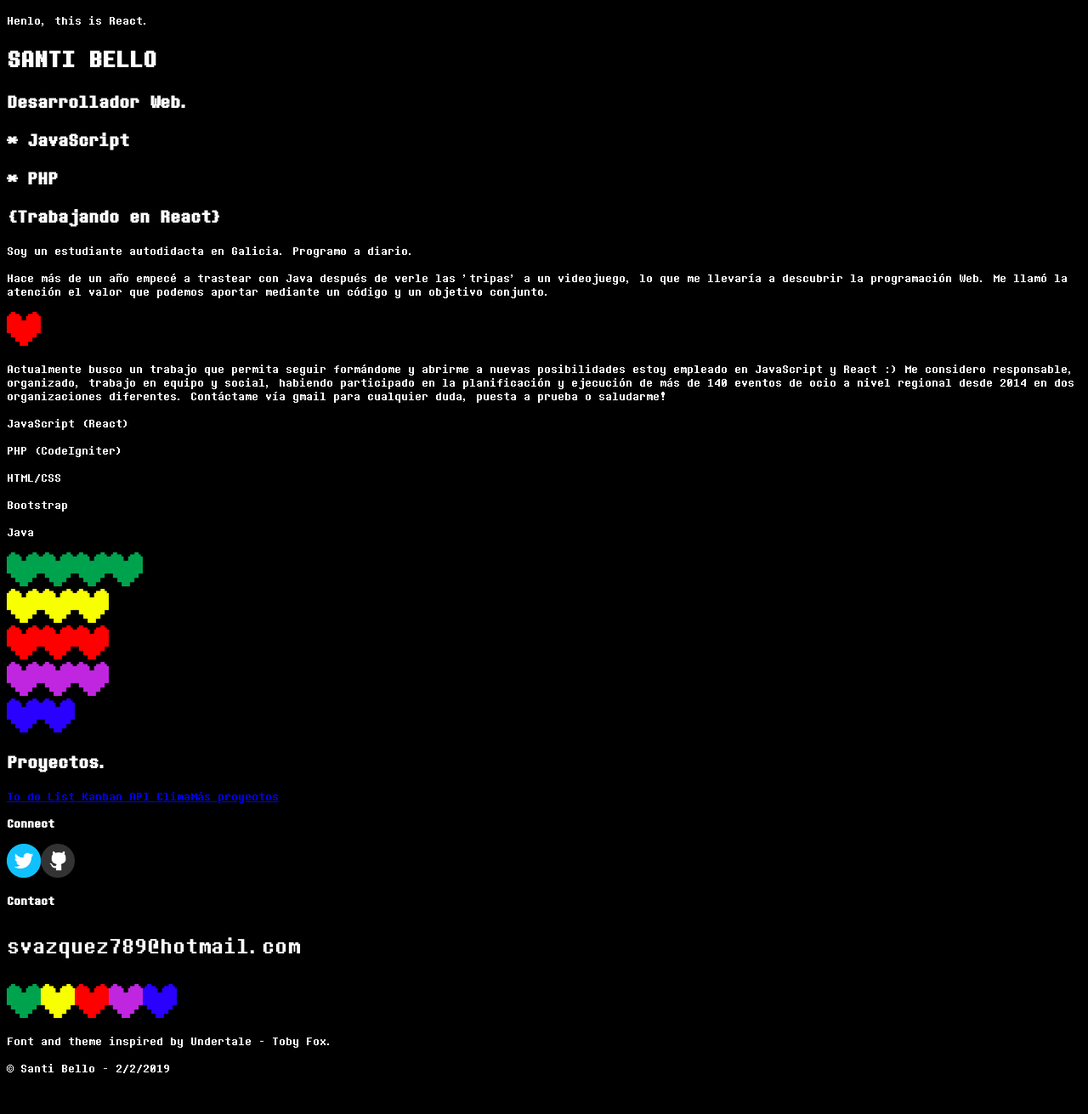
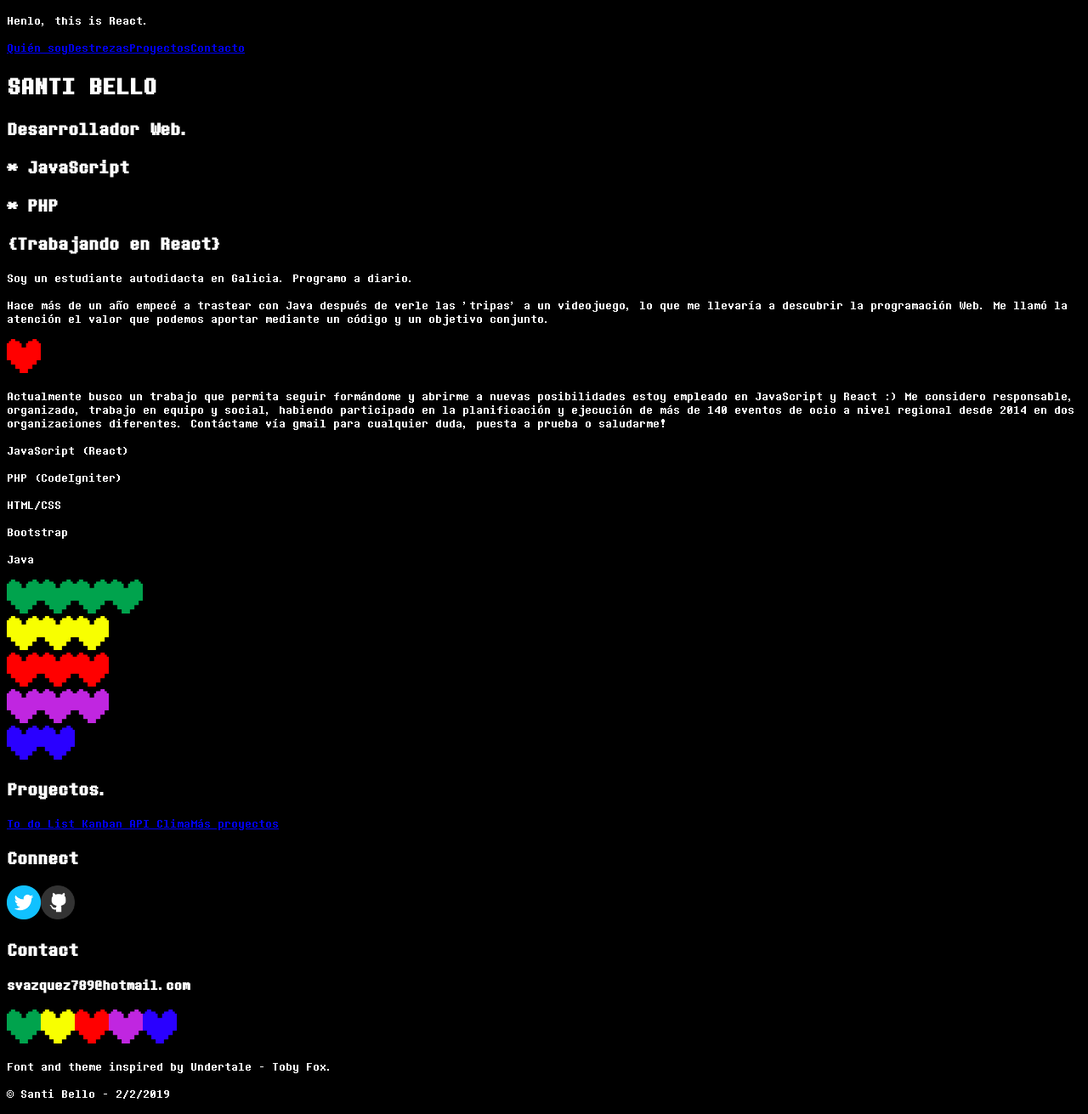
Before and after one commit to debello/Nueva-web, a React (Create React App) app: page / in a window 1280 px wide. Shown: the whole page at 85% size. Before the commit the page ends 1281 px from the top, so only its background shows below. Built offline with nearby package versions, Linux system fonts and the light colour scheme.

Commit message:
Refactor

```diff
--- a/src/App.js
+++ b/src/App.js
@@ -1,11 +1,12 @@
 import React from 'react';
-import { Titulo, Descripcion, Destrezas, Proyectos, Pie } from "./parts/Portfolio";
+import { Navbar, Titulo, Descripcion, Destrezas, Proyectos, Pie } from "./parts/Portfolio";
 import './css/old.css'
 
 function App() {
   return (
     <div id="all-this-web" async >
       <p>Henlo, this is React.</p>
+      <Navbar />
       <Titulo />
       <Descripcion />
       <Destrezas />
--- a/src/parts/Portfolio.js
+++ b/src/parts/Portfolio.js
@@ -1,19 +1,24 @@
 import React from 'react';
 import "./../css/old.css"
 
+// eslint-disable-next-line
+const myScript = () => {
     const script = document.createElement("script")
     script.async = true
     script.src = "/scripts/myscript.js"
-document.body.appendChild(script)
-
+    return document.body.appendChild(script)
+}
+// eslint-disable-next-line
+(function createGoogleScript() {
     const googleScript = document.createElement("script")
     googleScript.async = true
     googleScript.src = "/scripts/googleScript.js"
     document.head.appendChild(googleScript)
+})()
 
 const Navbar = () => {
     return (
-        <nav id='navbar'>
+        <nav class='navbar'>
             <a href='#quien-soy'>Quién soy</a>
             <a href='#destrezas'>Destrezas</a>
             <a href='#projects-redirect'>Proyectos</a>
@@ -24,8 +29,8 @@ const Navbar = () => {
 
 const Titulo = () => {
     return(
-    <div id='welcome-section'>
-        <h1 id="this-is-title" >SANTI BELLO</h1>
+    <div class='welcome-section'>
+        <h1 class="this-is-title" >SANTI BELLO</h1>
         <h2 className='hover-1'>Desarrollador Web.</h2>
         <h2 className='hover-2'>* JavaScript</h2>
         <h2 className='hover-2'>* PHP</h2>
@@ -36,7 +41,7 @@ const Titulo = () => {
 
 const Descripcion = () => {
     return(
-        <div id='quien-soy'>
+        <div class='quien-soy'>
             <p>Soy un estudiante <span className='hover-2'>autodidacta</span> en Galicia. Programo a diario.</p>
             <p>Hace más de un año empecé a trastear con Java después de verle las 'tripas' a un videojuego, lo que me llevaría a descubrir la programación Web.
             Me llamó la atención el <span className='hover-2'>valor</span> que podemos aportar mediante un código y un objetivo conjunto.</p>
@@ -50,15 +55,14 @@ const Descripcion = () => {
 
 const Destrezas = () => {
     return (
-        <div className="skills" id='destrezas'>
+        <div className="skills" class='destrezas'>
             <div className="skills-names">
-                <div><p>JavaScript (React)</p></div>
-                <div><p>PHP (CodeIgniter)</p></div>
-                <div><p>HTML/CSS</p></div>
-                <div><p>Bootstrap</p></div>
-                <div><p>Java</p></div>
+                <p>JavaScript (React)</p>
+                <p>PHP (CodeIgniter)</p>
+                <p>HTML/CSS</p>
+                <p>Bootstrap</p>
+                <p>Java</p>
             </div>
-
             <div className="skills-hearts">
                 <div>
                     <img src="img/heart_green.png" alt="corazón verde" />
@@ -93,9 +97,8 @@ const Destrezas = () => {
 const Proyectos = () => {
     return (
         <>
-            <div id='projects-redirect'></div>
-            <h2>Proyectos.</h2>
-            <section id='projects' className='projects-grid'>
+            <h2 class='projects-redirect'>Proyectos.</h2>
+            <section class='projects' className='projects-grid'>
                 <a className='p-1' href='https://debello.github.io/todolist/' rel="noopener noreferrer">To do List </a>
                 <a className='p-2' href='https://debello.github.io/kanban_bello/' rel="noopener noreferrer">Kanban </a>
                 <a className='p-3' href='https://github.com/debello/API-Clima' rel="noopener noreferrer">API Clima</a>
@@ -107,18 +110,14 @@ const Proyectos = () => {
 
 const Pie = () => {
     return (
-    <>
-        <div id='pie-pagina'>
-            <p id='profile-link'><strong>Connect</strong></p>
-            <div id='social-buttons'>
-                <a href="https://twitter.com/debellodev" className="" rel="noopener noreferrer"><img className="RRSS" src="img/twitter-logo.png"alt="twitter handle" /></a>
-                <a href="https://github.com/debello/" className="" rel="noopener noreferrer"><img className="RRSS" src="img/github-logo.png" alt="twitter handle" /></a>
+        <div class='pie-pagina'>
+            <h2 class='profile-link'>Connect</h2>
+            <div class='social-buttons'>
+                <a href="https://twitter.com/debellodev" rel="noopener noreferrer"><img src="img/twitter-logo.png"alt="twitter handle" /></a>
+                <a href="https://github.com/debello/" rel="noopener noreferrer"><img src="img/github-logo.png" alt="twitter handle" /></a>
             </div>
-            <div id='mini-raya'></div>
-            <p><strong>Contact</strong></p>
-            <p id='txt-mail' style={{fontSize: "30px"}}>svazquez789@hotmail.com</p>
-            <div id='raya'></div>
-
+            <h2>Contact</h2>
+            <h3>svazquez789@hotmail.com</h3>
             <div>
                 <img className="fin heart hgreen" src="img/heart_green.png" alt="corazones pequeños" />
                 <img className="fin heart hyellow" src="img/heart_yellow.png" alt="corazones pequeños" />
@@ -126,12 +125,9 @@ const Pie = () => {
                 <img className="fin heart hviolet" src="img/heart_violet.png" alt="corazones pequeños" />
                 <img className="fin heart hblue" src="img/heart_blue.png" alt="corazones pequeños" />
             </div>
+            <p className='credits'>Font and theme inspired by Undertale - Toby Fox.</p>
+            <p className='credits'>© Santi Bello - 2/2/2019</p>
         </div>
-        <div id='raya'></div>
-
-        <p id='credits'>Font and theme inspired by Undertale - Toby Fox.</p>
-        <p id='credits'>© Santi Bello - 2/2/2019</p>
-    </>
     )
 }
 
```
Lines whose indentation alone changed are shown as unchanged.
